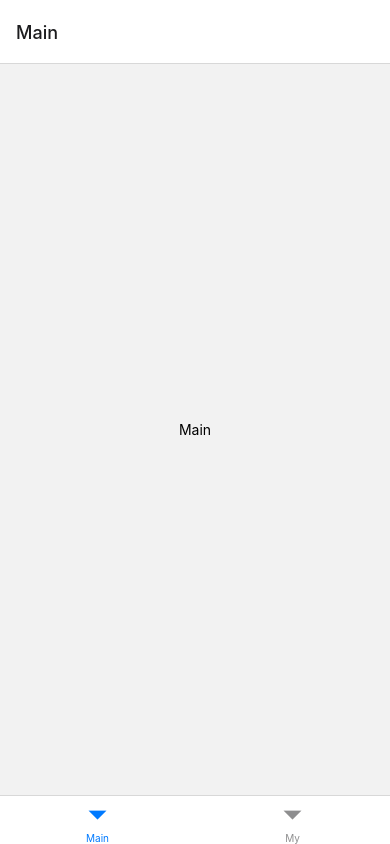
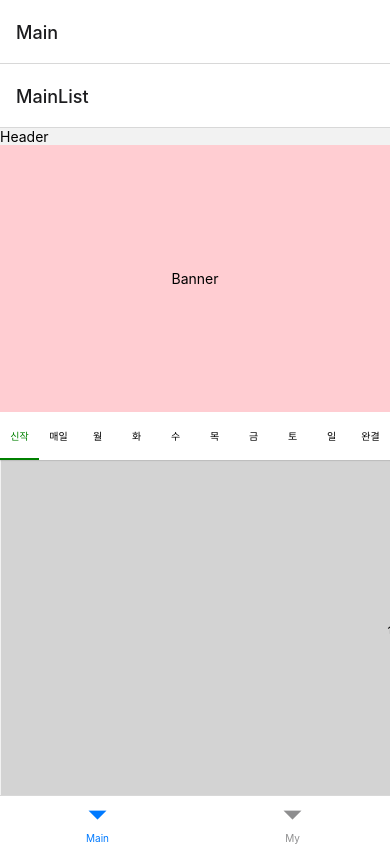
Before and after one commit to kmin-jeong/naver-webtoon-clone, a React Native app in the folder webtoonclone/: screen /MainList in a window 390 px wide. Built offline with nearby package versions, Linux system fonts and the light colour scheme.

Commit message:
feat: stacknavigation 구현

```diff
--- a/webtoonclone/package.json
+++ b/webtoonclone/package.json
@@ -10,12 +10,16 @@
     "test": "jest"
   },
   "dependencies": {
+    "@react-native-community/viewpager": "^5.0.11",
     "@react-navigation/bottom-tabs": "^6.5.7",
     "@react-navigation/native": "^6.1.6",
+    "@react-navigation/native-stack": "^6.9.12",
+    "@react-navigation/stack": "^6.3.16",
     "react": "18.2.0",
     "react-native": "0.71.3",
     "react-native-safe-area-context": "^4.5.0",
-    "react-native-screens": "^3.20.0"
+    "react-native-screens": "^3.20.0",
+    "react-native-tab-view": "^3.5.1"
   },
   "devDependencies": {
     "@babel/core": "^7.20.0",
--- a/webtoonclone/src/App.tsx
+++ b/webtoonclone/src/App.tsx
@@ -2,8 +2,11 @@ import React from 'react';
 import { NavigationContainer } from '@react-navigation/native';
 import { createBottomTabNavigator } from '@react-navigation/bottom-tabs';
 import BottomTabs from 'component/Navigation/BottomTabs';
+import { createNativeStackNavigator } from '@react-navigation/native-stack';
+import MainList from 'component/List/MainList';
 
 const Tab = createBottomTabNavigator();
+const Stack = createNativeStackNavigator();
 
 function App() {
   return (
--- /dev/null
+++ b/webtoonclone/src/Type/Type.tsx
@@ -0,0 +1,39 @@
+import React from 'react';
+import { View, Text } from 'react-native';
+import { NativeStackScreenProps } from '@react-navigation/native-stack';
+
+export interface dayType {
+  id: number;
+  key: 'new' | 'daily' | 'mon' | 'tue' | 'wed' | 'thu' | 'fri' | 'sat' | 'sun' | 'end';
+  title: string;
+}
+
+export const date: dayType[] = [
+  { id: 0, key: 'new', title: '신작' },
+  { id: 1, key: 'daily', title: '매일' },
+  { id: 2, key: 'mon', title: '월' },
+  { id: 3, key: 'tue', title: '화' },
+  { id: 4, key: 'wed', title: '수' },
+  { id: 5, key: 'thu', title: '목' },
+  { id: 6, key: 'fri', title: '금' },
+  { id: 7, key: 'sat', title: '토' },
+  { id: 8, key: 'sun', title: '일' },
+  { id: 9, key: 'end', title: '완결' },
+];
+
+export type WebtoonParameters = {
+  MainList: any;
+  Card: {
+    id: number;
+    title: string;
+    from: 'MainList' | 'My' | undefined;
+  };
+};
+
+export type RootStackParameters = {
+  MainList: WebtoonParameters;
+  My: undefined;
+};
+
+export type MyProps = NativeStackScreenProps<RootStackParameters, 'My'>;
+export type CardProps = NativeStackScreenProps<WebtoonParameters, 'Card'>;
--- /dev/null
+++ b/webtoonclone/src/component/Banner/Banner.tsx
@@ -0,0 +1,21 @@
+import { Text, StyleSheet, View } from 'react-native';
+import { HEIGHTS } from '../Style/Dimension';
+const Banner = () => {
+  return (
+    <View style={styles.mainBanner}>
+      <Text>Banner</Text>
+    </View>
+  );
+};
+
+const styles = StyleSheet.create({
+  mainBanner: {
+    zIndex: 2,
+    alignItems: 'center',
+    justifyContent: 'center',
+    height: HEIGHTS.MAIN_BANNER,
+    backgroundColor: '#ffcdd2',
+  },
+});
+
+export default Banner;
--- /dev/null
+++ b/webtoonclone/src/component/Card/Card.tsx
@@ -0,0 +1,31 @@
+import { StyleSheet, Text, View } from 'react-native';
+import { CardProps } from 'Type/Type';
+
+const Card = ({ route }: CardProps) => {
+  const { id, title } = route.params;
+
+  return (
+    <View style={styles.container}>
+      <View style={styles.item}>
+        <Text>
+          웹툰 카드 id: {id}, title: {title}
+        </Text>
+      </View>
+    </View>
+  );
+};
+
+const styles = StyleSheet.create({
+  container: {
+    flex: 1,
+    position: 'relative',
+  },
+  item: {
+    flex: 1,
+    alignItems: 'center',
+    justifyContent: 'center',
+    backgroundColor: 'yellow',
+  },
+});
+
+export default Card;
--- /dev/null
+++ b/webtoonclone/src/component/Header/Header.tsx
@@ -0,0 +1,37 @@
+import React from 'react';
+import { View, Text, StyleSheet, Animated } from 'react-native';
+import { createNativeStackNavigator } from '@react-navigation/native-stack';
+import { dayType } from 'Type/Type';
+import { date } from 'Type/Type';
+import { HEIGHTS, scale } from '../Style/Dimension';
+
+const Header = () => (
+  <View>
+    <Text>Header</Text>
+  </View>
+);
+
+const styles = StyleSheet.create({
+  header: {
+    width: '100%',
+    height: HEIGHTS.HEADER,
+    alignItems: 'center',
+    justifyContent: 'flex-end',
+    padding: scale(16),
+    backgroundColor: '#fff',
+  },
+  headerIcon: {
+    zIndex: 4,
+    position: 'absolute',
+    height: HEIGHTS.HEADER,
+    justifyContent: 'flex-end',
+    padding: scale(12),
+  },
+  headerLeft: {
+    left: 0,
+  },
+  headerRight: {
+    right: 0,
+  },
+});
+export default Header;
--- /dev/null
+++ b/webtoonclone/src/component/List/MainList.tsx
@@ -0,0 +1,82 @@
+import React from 'react';
+import { useState } from 'react';
+import { View, Text, Pressable, StyleSheet } from 'react-native';
+import { dayType } from 'Type/Type';
+import { useNavigation } from '@react-navigation/native';
+import { date } from 'Type/Type';
+import { CardProps } from 'Type/Type';
+import Header from 'component/Header/Header';
+import Banner from 'component/Banner/Banner';
+import { TabBar, TabView } from 'react-native-tab-view';
+import { scale, WIDTHS } from 'component/Style/Dimension';
+
+//  요일 별 웹툰
+const MainList = () => {
+  const [index, setIndex] = useState(0);
+  const [routes] = useState(date);
+  const navigation = useNavigation<CardProps['navigation']>();
+  return (
+    <View style={{ flex: 1, position: 'relative' }}>
+      <Header />
+      <Banner />
+      <TabView
+        renderTabBar={(props) => (
+          <TabBar
+            {...props}
+            style={styles.TabBar}
+            indicatorStyle={styles.TabBarIndicator}
+            labelStyle={styles.TabBarLabel}
+            activeColor="green"
+            pressColor="transparent"
+          />
+        )}
+        navigationState={{ index, routes }}
+        renderScene={(props) => (
+          <Pressable
+            style={styles.item}
+            onPress={() => navigation.navigate('Card', { id: 1, title: '웹툰1', from: 'MainList' })}
+          >
+            <Text>{props.route.title}</Text>
+          </Pressable>
+        )}
+        onIndexChange={setIndex}
+        initialLayout={{ width: WIDTHS.WINDOW }}
+      />
+    </View>
+  );
+};
+
+const styles = StyleSheet.create({
+  container: {
+    flex: 1,
+    position: 'relative',
+  },
+  TabBar: {
+    zIndex: 2,
+    backgroundColor: '#fff',
+  },
+  TabBarView: {
+    top: 0,
+    zIndex: 1,
+    position: 'absolute',
+    width: '100%',
+  },
+  TabBarIndicator: {
+    backgroundColor: 'green',
+  },
+  TabBarLabel: {
+    color: 'black',
+    margin: 0,
+    fontSize: 10,
+  },
+  item: {
+    flex: 1,
+    alignItems: 'center',
+    justifyContent: 'center',
+    width: WIDTHS.WINDOW - scale(12) * 2,
+    height: scale(1000),
+    backgroundColor: 'lightgray',
+    marginHorizontal: scale(12),
+  },
+});
+export default MainList;
--- /dev/null
+++ b/webtoonclone/src/component/Style/Dimension.ts
@@ -0,0 +1,31 @@
+//360 pixels width. 780 pixels height(glaxy 22s)
+import { Dimensions } from 'react-native';
+
+export const BASIC = {
+  HEIGHT: 780,
+  WIDTH: 360,
+};
+
+const WINDOW_HEIGHT = Dimensions.get('screen').height;
+const WINDOW_WIDTH = Dimensions.get('screen').width;
+// 오차 계산
+const GUIDESCALE = Math.sqrt(BASIC.WIDTH * BASIC.HEIGHT);
+const scale = (size: number) => Math.sqrt(WINDOW_WIDTH * WINDOW_HEIGHT) / GUIDESCALE;
+const HORIZONTAL = WINDOW_WIDTH / BASIC.WIDTH;
+const VERTICAL = WINDOW_HEIGHT / BASIC.HEIGHT;
+
+const verticalScale = (size: number) => HORIZONTAL * size;
+const moderateScale = (size: number) => VERTICAL * size;
+
+const HEIGHTS = {
+  WINDOW: WINDOW_HEIGHT,
+  HEADER: verticalScale(70),
+  MAIN_BANNER: verticalScale(120),
+  BOTTOM_BANNER: verticalScale(60),
+};
+
+const WIDTHS = {
+  WINDOW: WINDOW_WIDTH,
+};
+
+export { HEIGHTS, WIDTHS, scale, verticalScale, moderateScale };
--- a/webtoonclone/src/page/Main.tsx
+++ b/webtoonclone/src/page/Main.tsx
@@ -1,9 +1,27 @@
 import React from 'react';
-import { View, Text } from 'react-native';
+import { useState } from 'react';
+import { View, Text, Pressable, StyleSheet } from 'react-native';
+import { dayType } from 'Type/Type';
+import { useNavigation } from '@react-navigation/native';
+import { date } from 'Type/Type';
+import { CardProps, WebtoonParameters } from 'Type/Type';
+import Header from 'component/Header/Header';
+import Banner from 'component/Banner/Banner';
+import Card from 'component/Card/Card';
+import { TabBar, TabView } from 'react-native-tab-view';
+import { scale, WIDTHS } from 'component/Style/Dimension';
+import MainList from 'component/List/MainList';
+import { createNativeStackNavigator } from '@react-navigation/native-stack';
 
-const Main = () => (
-  <View style={{ flex: 1, justifyContent: 'center', alignItems: 'center' }}>
-    <Text>Main</Text>
-  </View>
-);
+//  요일 별 웹툰
+const Stack = createNativeStackNavigator<WebtoonParameters>();
+
+const Main = () => {
+  return (
+    <Stack.Navigator>
+      <Stack.Screen name="MainList" component={MainList} />
+      <Stack.Screen name="Card" component={Card} />
+    </Stack.Navigator>
+  );
+};
 export default Main;
```
Also changed, not shown: 2 other files (tests, documents, lock files or other folders).
